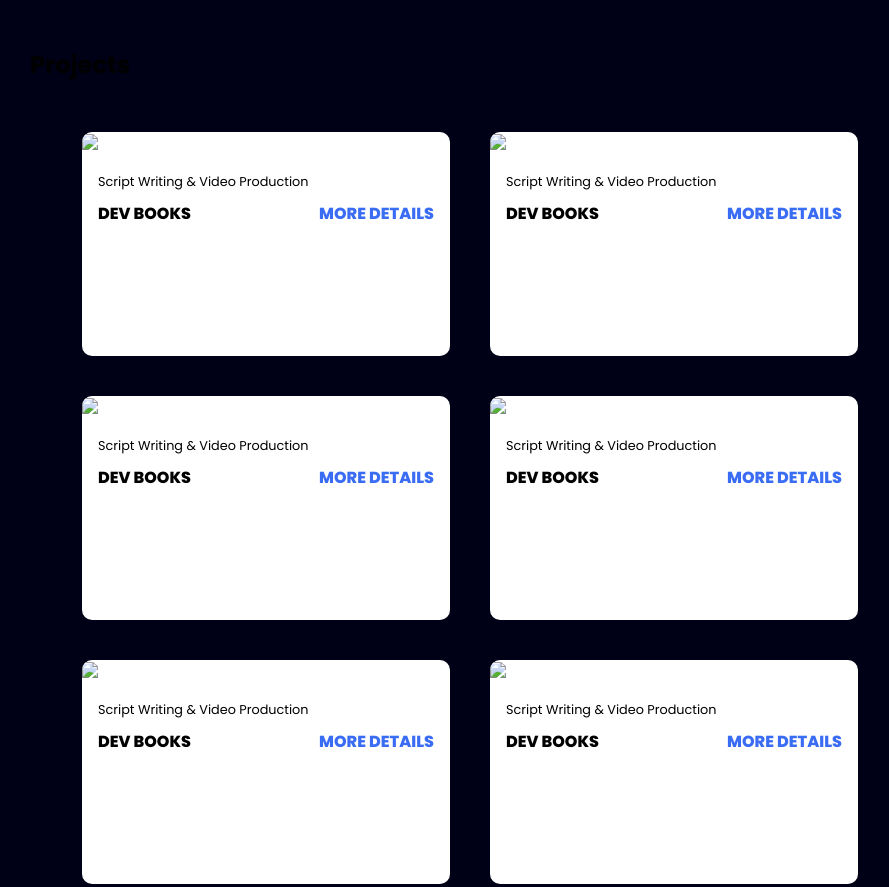
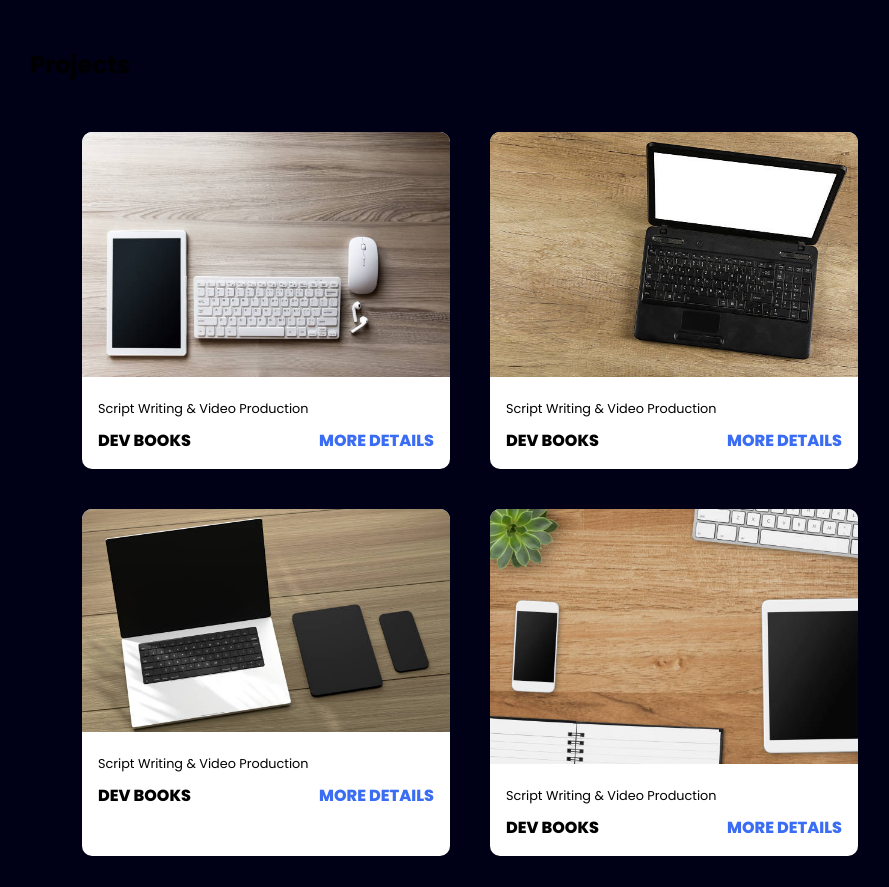
Before and after one commit to HawraaSabah88/portofolio, a plain HTML site: page index.html in a window 1280 px wide. Shown: the part 2000-2887 px from the top of the page, without its empty margins (170-1059 px from the left). Drawn offline with Linux system fonts and the light colour scheme; files whose address does not match are found by name.

Commit message:
Update index.html
update images path

```diff
--- a/index.html
+++ b/index.html
@@ -83,7 +83,7 @@
         <div class="content">
             <div class="project-card">
                 <div class="project-image">
-                    <img src="images/work1.jpg" >
+                    <img src="work1.jpg" >
                 </div>
                 <div class="project-info">
                     <p class="project-category">Script Writing & Video Production</p>
@@ -97,7 +97,7 @@
 
             <div class="project-card">
                 <div class="project-image">
-                    <img src="images/work2.jpg" >
+                    <img src="work2.jpg" >
                 </div>
                 <div class="project-info">
                     <p class="project-category">Script Writing & Video Production</p>
@@ -112,7 +112,7 @@
 
             <div class="project-card">
                 <div class="project-image">
-                    <img src="images/work3.jpg" >
+                    <img src="work3.jpg" >
                 </div>
                 <div class="project-info">
                     <p class="project-category">Script Writing & Video Production</p>
@@ -127,7 +127,7 @@
 
             <div class="project-card">
                 <div class="project-image">
-                    <img src="images/work4.jpg" >
+                    <img src="work4.jpg" >
                 </div>
                 <div class="project-info">
                     <p class="project-category">Script Writing & Video Production</p>
@@ -142,7 +142,7 @@
 
             <div class="project-card">
                 <div class="project-image">
-                    <img src="images/work5.jpg" >
+                    <img src="work5.jpg" >
                 </div>
                 <div class="project-info">
                     <p class="project-category">Script Writing & Video Production</p>
@@ -157,7 +157,7 @@
 
             <div class="project-card">
                 <div class="project-image">
-                    <img src="images/work6.jpg" >
+                    <img src="work6.jpg" >
                 </div>
                 <div class="project-info">
                     <p class="project-category">Script Writing & Video Production</p>
```
